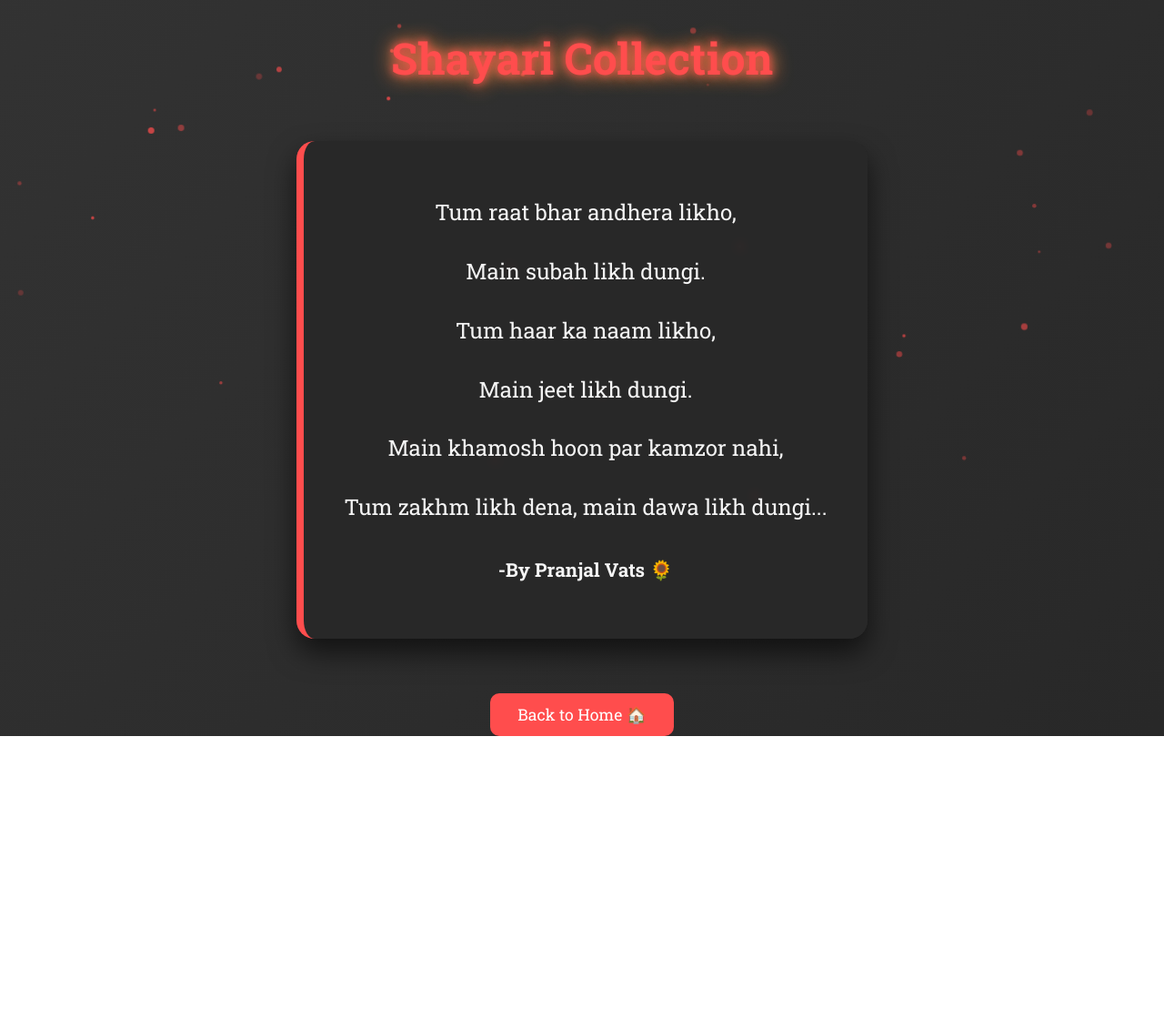
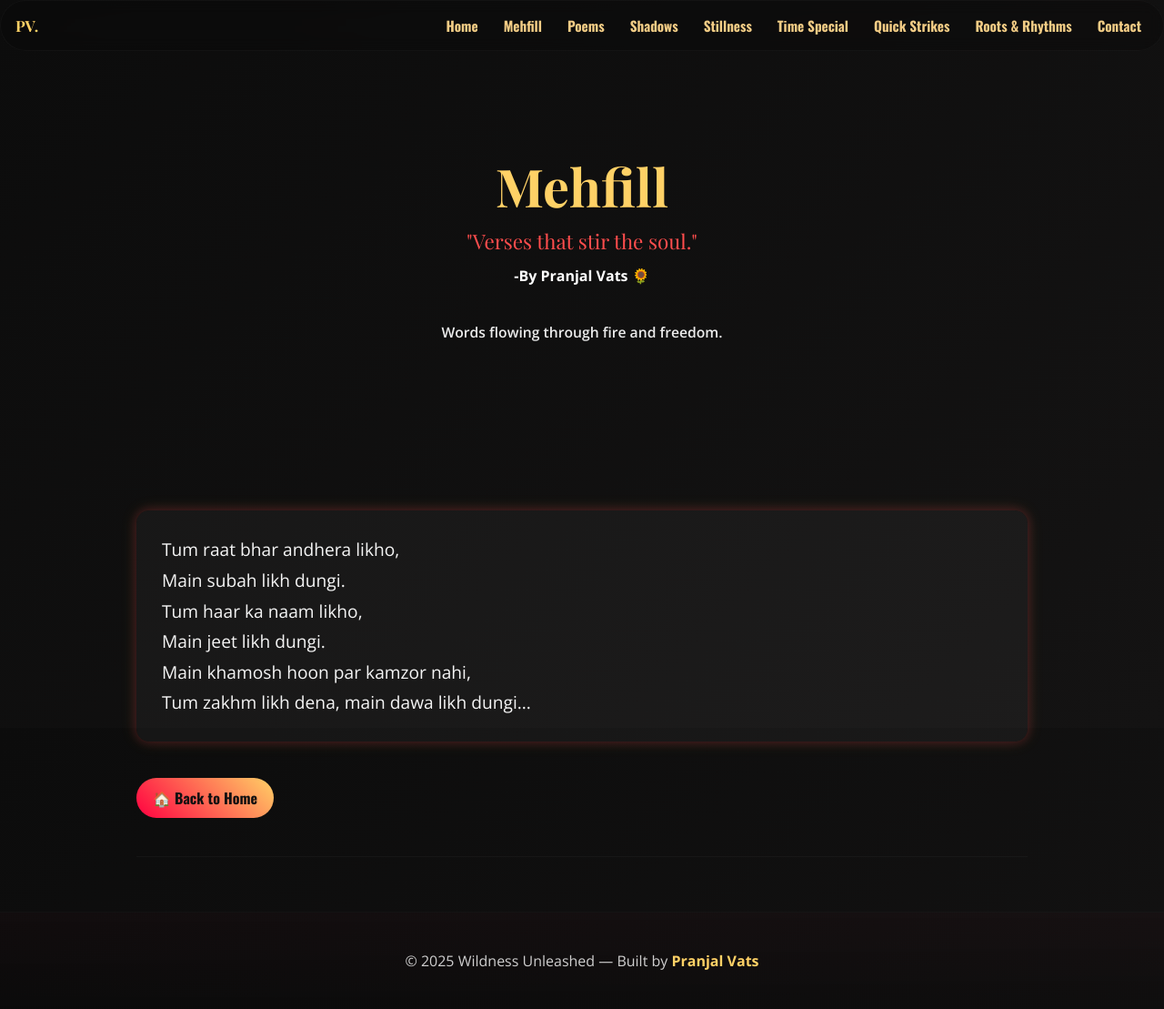
Before and after one commit to vatspranjal29-pv/Wildness-unleashed, a plain HTML site: page shayari.html in a window 1280 px wide. Shown: the whole page at 91% size. Before the commit the page ends 809 px from the top, so only its background shows below. Drawn offline with nearby package versions, Linux system fonts and the light colour scheme.

Commit message:
Update shayari.html

```diff
--- a/shayari.html
+++ b/shayari.html
@@ -1,208 +1,136 @@
-<!DOCTYPE html>
+<!doctype html>
 <html lang="en">
 <head>
-    <meta charset="UTF-8">
-    <meta name="viewport" content="width=device-width, initial-scale=1.0">
-    <title>Shayari Collection</title>
-    <style>
-        @import url('https://fonts.googleapis.com/css2?family=Roboto+Slab:wght@400;700&display=swap');
+  <meta charset="UTF-8" />
+  <meta name="viewport" content="width=device-width, initial-scale=1.0"/>
+  <title>Mehfill — Wildness Unleashed</title>
 
-        body {
-            font-family: 'Roboto Slab', serif;
-            margin: 0;
-            padding: 0;
-            overflow: hidden;
-            display: flex;
-            flex-direction: column;
-            align-items: center;
-            justify-content: center;
-            min-height: 100vh;
-            user-select: none;
-            background: linear-gradient(135deg, #1e1e1e, #333333, #1e1e1e);
-            background-size: 400% 400%;
-            animation: gradientBG 20s ease infinite;
-            color: #f5f5f5;
-            position: relative;
-        }
+  <!-- Google Fonts -->
+  <link href="https://fonts.googleapis.com/css2?family=Open+Sans:wght@300;400;600;700&family=Oswald:wght@400;700&family=Playfair+Display:wght@400;700&display=swap" rel="stylesheet">
 
-        @keyframes gradientBG {
-            0% {background-position: 0% 50%;}
-            50% {background-position: 100% 50%;}
-            100% {background-position: 0% 50%;}
-        }
+  <style>
+    :root {
+      --red-strong: #ff0040;
+      --red-mid: #ff4d4d;
+      --gold: #ffd166;
+      --bg-dark-1: #0c0c0c;
+      --bg-dark-2: #141313;
+      --muted: #f5f5f5;
+    }
 
-        h1 {
-            z-index: 10;
-            text-align: center;
-            color: #ff4d4d;
-            margin-bottom: 40px;
-            font-size: 3rem;
-            text-shadow: 0 0 5px #ff4d4d, 0 0 15px #ffb347, 0 0 25px #ff4d4d;
-            animation: glow 2s ease-in-out infinite alternate;
-        }
+    html, body { margin:0; padding:0; height:100%; font-family:'Open Sans', sans-serif;
+      background: linear-gradient(135deg, var(--bg-dark-1), var(--bg-dark-2));
+      color: var(--muted);
+      -webkit-user-select:none; user-select:none;
+    }
 
-        @keyframes glow {
-            from { text-shadow: 0 0 5px #ff4d4d, 0 0 15px #ffb347; }
-            to { text-shadow: 0 0 15px #ff4d4d, 0 0 30px #ffb347, 0 0 45px #ff4d4d; }
-        }
+    /* Navbar */
+    nav {
+      display:flex;
+      justify-content:space-between;
+      align-items:center;
+      padding:10px 16px;
+      background: rgba(10,10,10,0.35);
+      border-radius:999px;
+      backdrop-filter: blur(8px) saturate(120%);
+      border:1px solid rgba(255,255,255,0.03);
+      flex-wrap: nowrap;
+    }
 
-        .shayari {
-            position: relative;
-            background: rgba(40, 40, 40, 0.9);
-            border-left: 8px solid #ff4d4d;
-            padding: 40px 45px;
-            margin: 20px;
-            max-width: 800px; /* increased width */
-            border-radius: 20px;
-            box-shadow: 0 15px 30px rgba(0,0,0,0.6);
-            line-height: 2.2;
-            text-align: center;
-            animation: fadeIn 2s ease-in-out;
-            backdrop-filter: blur(5px);
-            z-index: 10;
-            font-size: 1.5rem; /* larger font */
-        }
+    nav .brand { font-family:'Playfair Display', serif; color:var(--gold); font-weight:700; font-size:1.05rem; cursor:default; }
+    .nav-links { display:flex; gap:12px; overflow-x:auto; scrollbar-width:none; }
+    .nav-links::-webkit-scrollbar { display:none; }
+    .nav-links a { white-space:nowrap; color: rgba(255,215,140,0.95); text-decoration:none; font-weight:600; font-family:'Oswald',sans-serif; font-size:0.95rem; padding:6px 8px; transition: color .22s ease, transform .15s ease; }
+    .nav-links a:hover { color: var(--red-mid); transform: translateY(-2px); }
 
-        .shayari p.author {
-            font-size: 1.3rem;
-            font-weight: bold;
-            margin-top: 20px;
-        }
+    @media(max-width:520px){
+      nav { justify-content:space-between; }
+      .nav-links { justify-content:flex-start; }
+    }
+    @media(max-width:520px) and (orientation: landscape){
+      nav { justify-content:center; }
+      .brand { margin-right:16px; }
+      .nav-links { justify-content:center; }
+    }
 
-        .shayari p {
-            margin: 12px 0;
-            opacity: 0;
-            animation: appear 1s forwards;
-        }
+    header{
+      text-align:center; padding:110px 20px 72px; margin-bottom:20px;
+    }
+    header h1{ font-family:'Playfair Display', serif; font-size:3.6rem; margin:0 0 8px; color:var(--gold);}
+    .tagline{ font-family:'Playfair Display', serif; color: var(--red-mid); font-size:1.4rem; margin:0 0 12px; }
+    .author{ margin-top:10px; color:#fff; font-weight:700; font-size:1rem; }
+    .byline{ font-weight:600; color: rgba(255,255,255,0.92); display:inline-block; padding:8px 14px; border-radius:999px; font-size:0.98rem; }
 
-        .shayari p:nth-child(1) { animation-delay: 0.5s; }
-        .shayari p:nth-child(2) { animation-delay: 1s; }
-        .shayari p:nth-child(3) { animation-delay: 1.5s; }
-        .shayari p:nth-child(4) { animation-delay: 2s; }
-        .shayari p:nth-child(5) { animation-delay: 2.5s; }
-        .shayari p:nth-child(6) { animation-delay: 3s; }
-        .shayari p.author { animation-delay: 3.5s; }
+    main{ max-width:980px; margin:24px auto 60px; padding:0 20px; }
+    section{ padding:42px 0; border-bottom:1px solid rgba(255,255,255,0.03); }
+    section h2{ font-family:'Oswald', sans-serif; font-size:1.5rem; color: var(--red-strong); margin-bottom:12px; }
+    section p{ font-size:1.05rem; line-height:1.7; color: rgba(255,255,255,0.95); }
 
-        @keyframes fadeIn {
-            from { opacity: 0; transform: translateY(20px); }
-            to { opacity: 1; transform: translateY(0); }
-        }
+    .shayari-card{
+      background: rgba(255,255,255,0.04);
+      padding:26px 28px;
+      margin:24px 0;
+      border-radius:14px;
+      box-shadow: 0 0 12px rgba(255,0,64,0.2), 0 0 18px rgba(255,209,102,0.15);
+      font-size:1.2rem;
+      line-height:1.75;
+    }
 
-        @keyframes appear {
-            to { opacity: 1; }
-        }
+    .btn{ display:inline-block; margin-top:16px; margin-right:8px; padding:10px 18px; border-radius:28px; text-decoration:none; font-weight:700; color:#111; background: linear-gradient(45deg, var(--red-strong), var(--gold)); transition: transform .18s ease; font-family: 'Oswald', sans-serif; }
+    .btn:hover{ transform: translateY(-4px) scale(1.02); }
 
-        #overlay {
-            position: fixed;
-            top: 0;
-            left: 0;
-            width: 100%;
-            height: 100%;
-            background: rgba(30, 30, 30, 0.95);
-            color: #ff4d4d;
-            font-size: 2rem;
-            display: flex;
-            justify-content: center;
-            align-items: center;
-            z-index: 9999;
-            display: none;
-        }
+    footer{ text-align:center; padding:26px 12px; background: linear-gradient(180deg, rgba(255,0,64,0.02), rgba(0,0,0,0.2)); color: rgba(255,255,255,0.8); border-top:1px solid rgba(255,255,255,0.03); }
+    footer strong { color: var(--gold); }
 
-        .particle {
-            position: absolute;
-            border-radius: 50%;
-            background: rgba(255, 77, 77, 0.5);
-            animation: float 15s linear infinite;
-        }
+    @media(max-width:520px){ header{ padding:80px 18px 40px; } header h1{ font-size:2rem; } }
+  </style>
 
-        @keyframes float {
-            0% { transform: translateY(0) translateX(0) scale(0.5); opacity: 0.3; }
-            50% { opacity: 1; }
-            100% { transform: translateY(-100vh) translateX(50px) scale(1); opacity: 0; }
-        }
+  <script>
+    document.addEventListener("contextmenu", e => e.preventDefault());
+    document.addEventListener("copy", e => { e.preventDefault(); alert("Copying is disabled!"); });
+    document.addEventListener("keydown", e => { if(e.key==='PrintScreen'){ try{ navigator.clipboard.writeText(''); }catch{}; alert("Screenshots disabled!"); }});
+  </script>
+</head>
 
-        .home-button {
-            margin-top: 40px;
-            padding: 12px 30px;
-            background: #ff4d4d;
-            color: #fff;
-            border: none;
-            border-radius: 10px;
-            font-size: 1.1rem;
-            cursor: pointer;
-            text-decoration: none;
-            transition: 0.3s;
-            z-index: 10;
-        }
+<body>
+  <nav>
+    <div class="brand">PV.</div>
+    <div class="nav-links">
+      <a href="index.html">Home</a>
+      <a href="shayari.html">Mehfill</a>
+      <a href="poems.html">Poems</a>
+      <a href="villain.html">Shadows</a>
+      <a href="unproven.html">Stillness</a>
+      <a href="trilogy.html">Time Special</a>
+      <a href="Shortpem.html">Quick Strikes</a>
+      <a href="naturepoems.html">Roots & Rhythms</a>
+      <a href="#contact">Contact</a>
+    </div>
+  </nav>
 
-        .home-button:hover {
-            background: #ff1a1a;
-            transform: scale(1.05);
-        }
-    </style>
-</head>
-<body>
+  <header>
+    <h1>Mehfill</h1>
+    <p class="tagline">"Verses that stir the soul."</p>
+    <p class="author">-By Pranjal Vats 🌻</p>
+    <p class="byline">Words flowing through fire and freedom.</p>
+  </header>
 
-    <h1>Shayari Collection</h1>
+  <main>
+    <section>
+      <div class="shayari-card">
+        Tum raat bhar andhera likho,<br>
+        Main subah likh dungi.<br>
+        Tum haar ka naam likho,<br>
+        Main jeet likh dungi.<br>
+        Main khamosh hoon par kamzor nahi,<br>
+        Tum zakhm likh dena, main dawa likh dungi...
+      </div>
+      <a class="btn" href="index.html">🏠 Back to Home</a>
+    </section>
+  </main>
 
-    <div class="shayari">
-        <p>Tum raat bhar andhera likho,</p>
-        <p>Main subah likh dungi.</p>
-        <p>Tum haar ka naam likho,</p>
-        <p>Main jeet likh dungi.</p>
-        <p>Main khamosh hoon par kamzor nahi,</p>
-        <p>Tum zakhm likh dena, main dawa likh dungi...</p>
-        <p class="author">-By Pranjal Vats 🌻</p>
-    </div>
-
-    <a href="index.html" class="home-button">Back to Home 🏠</a>
-
-    <div id="overlay">Copying & Screenshots Disabled</div>
-
-    <script>
-        // Disable right-click
-        document.addEventListener('contextmenu', function(e) {
-            e.preventDefault();
-            alert("Right-click is disabled!");
-        });
-
-        // Disable keyboard shortcuts
-        document.addEventListener('keydown', function(e) {
-            if (e.ctrlKey &&
-               (e.key === 'c' || e.key === 's' || e.key === 'u' || e.key === 'p')) {
-                e.preventDefault();
-                alert("Copying is disabled!");
-            }
-        });
-
-        // Disable text selection
-        document.addEventListener('selectstart', function(e) {
-            e.preventDefault();
-        });
-
-        // Detect Print Screen
-        document.addEventListener('keyup', function(e) {
-            if (e.key === "PrintScreen") {
-                let overlay = document.getElementById('overlay');
-                overlay.style.display = 'flex';
-                setTimeout(() => { overlay.style.display = 'none'; }, 2000);
-                alert("Screenshots are disabled!");
-            }
-        });
-
-        // Generate particles
-        const numParticles = 50;
-        for(let i=0; i<numParticles; i++){
-            const particle = document.createElement('div');
-            particle.classList.add('particle');
-            particle.style.width = particle.style.height = Math.random() * 8 + 4 + 'px';
-            particle.style.left = Math.random() * window.innerWidth + 'px';
-            particle.style.top = Math.random() * window.innerHeight + 'px';
-            particle.style.animationDuration = (10 + Math.random() * 10) + 's';
-            particle.style.background = `rgba(255,77,77,${0.3 + Math.random()*0.7})`;
-            document.body.appendChild(particle);
-        }
-    </script>
-
+  <footer>
+    <p>© 2025 Wildness Unleashed — Built by <strong>Pranjal Vats</strong></p>
+  </footer>
 </body>
 </html>
```
